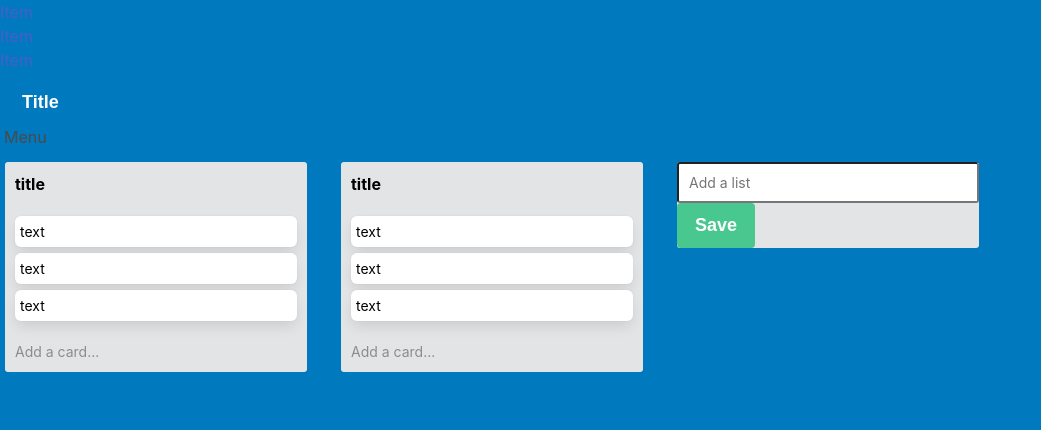
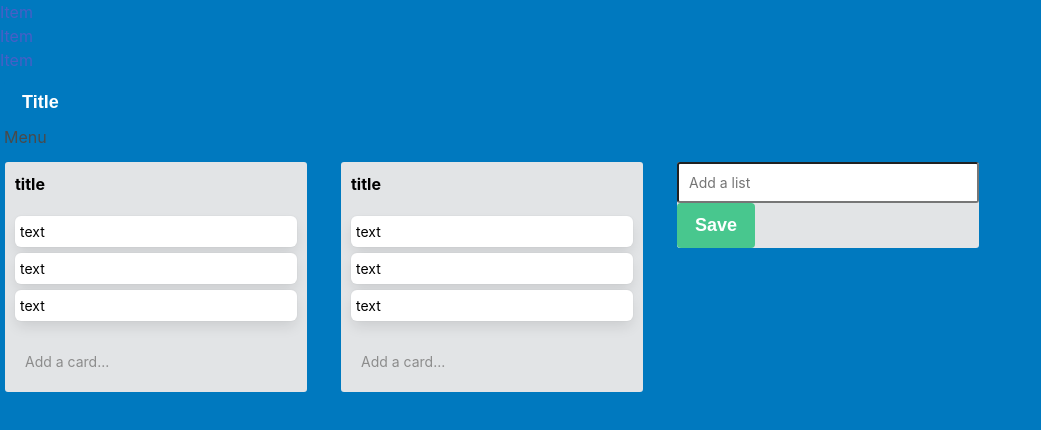
Before and after one commit to dentednerd/Trell-Jo, a React app: page / in a window 1280 px wide. Shown: the top 430 px of the page, without its empty margins (0-1041 px from the left). Built offline with nearby package versions, Linux system fonts and the light colour scheme.

Commit message:
Animates add a card and creates an add input

```diff
--- a/src/components/Column.js
+++ b/src/components/Column.js
@@ -11,7 +11,7 @@ class Column extends React.Component {
             <div className="columns">
                     {this.props.lists.map((list) => {
                         return (<div className="column is-3">
-                            <ColumnList list={list}/>
+                            <ColumnList updateCards={this.props.updateCards} list={list}/>
                         </div>);
                     })}
 
--- a/src/components/ColumnAdd.css
+++ b/src/components/ColumnAdd.css
@@ -13,3 +13,15 @@
     color: black;
     text-decoration: underline;
 }
+
+.ColumnAddForm {
+    width: 100%;
+    font-size: 14px;
+    /*margin: 10px;*/
+    height: 20px;
+    margin-bottom: 10px;
+}
+
+.FormBox {
+    padding: 10px
+}
--- a/src/components/ColumnAdd.js
+++ b/src/components/ColumnAdd.js
@@ -3,14 +3,41 @@ import React from 'react';
 import './ColumnAdd.css';
 
 class ColumnAdd extends React.Component {
+    constructor (props) {
+        super(props);
+        this.state = {
+            showForm: false
+        }
+        this.toggleForm = this.toggleForm.bind(this);
+                this.handleSubmit = this.handleSubmit.bind(this);
+
+    }
     render () {
         return (
-            <a href="#" className="AddLink">
-                <div className="ColumnAdd">
-                    Add a card...
-                </div>
-            </a>
+            <div className='FormBox'>
+                {
+                    this.state.showForm
+                    ? <form>
+                        <input className='ColumnAddForm' type="text"/>
+                        <button className='button is-success' onSubmit={this.handleSubmit} type="submit">Add</button>
+                        <a onClick={this.toggleForm} className='delete is-medium'></a>
+                    </form>
+                    : <a href="#" className="AddLink" onClick={this.toggleForm}>
+                        <div className="ColumnAdd">
+                            Add a card...
+                        </div>
+                    </a>
+                }
+            </div>
         );
+    }
+    toggleForm () {
+        this.setState({
+            showForm: !this.state.showForm
+        });
+    }
+    handleSubmit () {
+        console.log('hi');
     }
 }
 
--- a/src/components/ColumnCardsList.js
+++ b/src/components/ColumnCardsList.js
@@ -10,8 +10,8 @@ class ColumnCardsList extends React.Component {
             <div className='columnListBox'>
                 {this.props.cards.map((card) => {
                     return (
-                        <ColumnCard card={card}/>
-                    )
+                        <ColumnCard key={card.text} card={card}/>
+                    );
                 })}
             </div>
         );
--- a/src/components/ColumnList.js
+++ b/src/components/ColumnList.js
@@ -12,7 +12,7 @@ class ColumnList extends React.Component {
             <div className="ColumnList">
                 <ColumnTitle title={this.props.list.title}/>
                 <ColumnCardsList cards={this.props.list.cards}/>
-                <ColumnAdd />
+                <ColumnAdd updateCards={this.props.updateCards} />
             </div>
         );
     }
--- a/src/components/Columns.js
+++ b/src/components/Columns.js
@@ -26,16 +26,20 @@ class Columns extends React.Component {
                 }
             ]
         };
+        this.updateCards = this.updateCards.bind(this);
     }
     render () {
         return (
             <div>
                     <div>
-                        <Column lists={this.state.lists}/>
+                        <Column updateCards={this.updateCards} lists={this.state.lists}/>
                     </div>
                 </div>
         );
     }
+    updateCards () {
+        console.log('Im working')
+    }
 }
 
 export default Columns;
```
